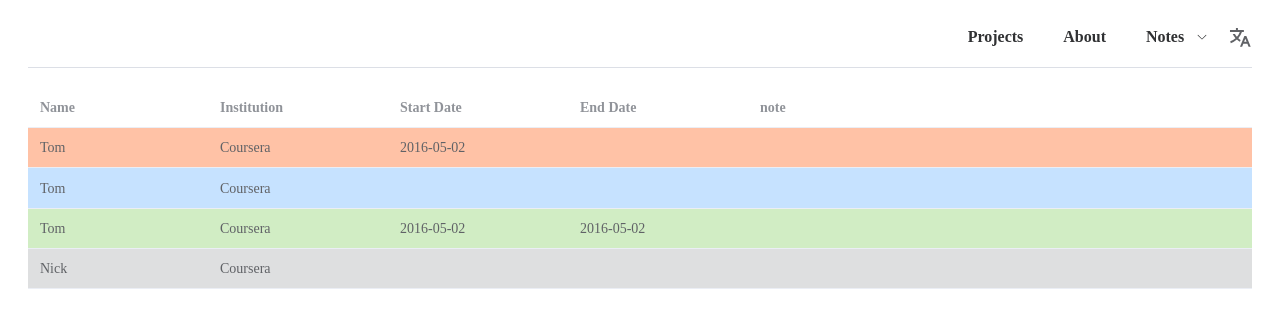
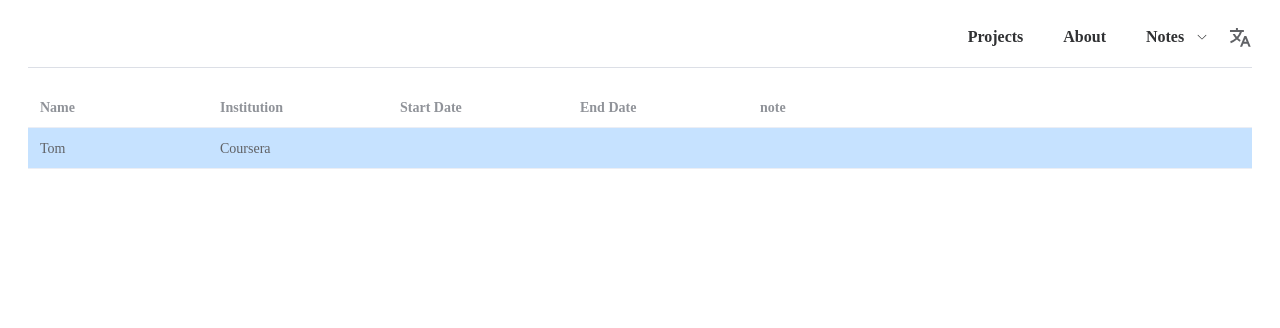
Before and after one commit to floudk/floudk.github.io, a Vue app: page /#/courses in a window 1280 px wide. Shown: the top 328 px of the page. Built offline with nearby package versions, Linux system fonts and the light colour scheme.

Commit message:
clear test data

```diff
--- a/src/pages/Courses.vue
+++ b/src/pages/Courses.vue
@@ -40,22 +40,6 @@ const tableData: Course[] = [
         institution: 'Coursera',
         repoUrl: 'https://element-plus.gitee.io/zh-CN/component/table.html',
     },
-    {
-        startDate: '2016-05-02',
-        endDate: '2016-05-02',
-        name: 'Tom',
-        institution: 'Coursera',
-    },
-    {
-        startDate: '2016-05-02',
-        name: 'Tom',
-        institution: 'Coursera',
-    },
-    {
-        name: 'Nick',
-        institution: 'Coursera',
-        cancel: true,
-    },
 ]
 
 const sortedTableData = computed(() => tableData.sort((a, b) => {
```
